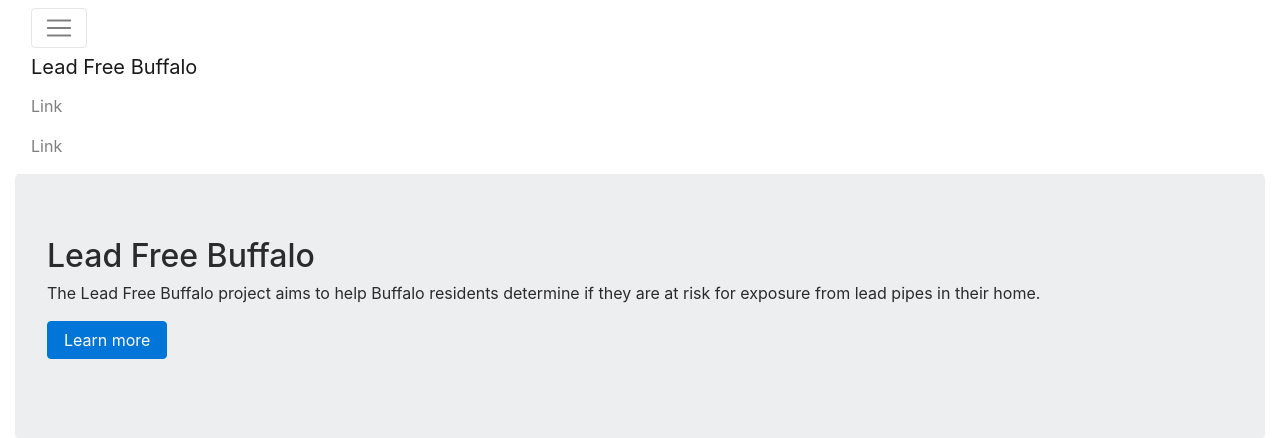
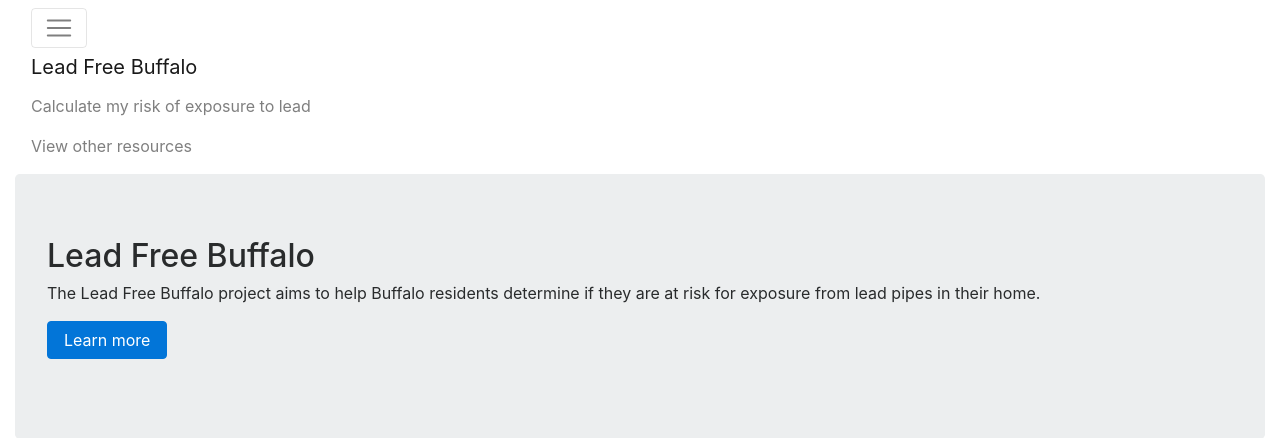
Before and after one commit to nshea3/civic-innovation-middleware, a Flask app: page /form in a window 1280 px wide, after a click that opens the changed part. Shown: the top 438 px of the page. Run offline with Flask 2, Linux system fonts and the light colour scheme; some libraries are stand-ins or nearby versions.

Commit message:
Working on links, formatting, page content etc

```diff
--- a/templates/form.html
+++ b/templates/form.html
@@ -23,15 +23,15 @@
 					<button class="navbar-toggler" type="button" data-toggle="collapse"
 						data-target="#bs-example-navbar-collapse-1">
 						<span class="navbar-toggler-icon"></span>
-					</button> <a class="navbar-brand" href="#">Lead Free Buffalo</a>
+					</button> <a class="navbar-brand" href="/">Lead Free Buffalo</a>
 					<div class="collapse navbar-collapse" id="bs-example-navbar-collapse-1">
 						<ul class="navbar-nav">
 							<li class="nav-item">
-								<a class="nav-link" href="#">Link</a>
-							</li>
-							<li class="nav-item">
-								<a class="nav-link" href="#">Link</a>
-							</li>
+								<a class="nav-link" href="/form">Calculate my risk of exposure to lead</a>
+						   </li>
+						   <li class="nav-item">
+								<a class="nav-link" href="/about">View other resources</a>
+						   </li>
 						</ul>
 					</div>
 				</nav>
--- a/templates/index.html
+++ b/templates/index.html
@@ -20,14 +20,14 @@
 
 				<button class="navbar-toggler" type="button" data-toggle="collapse" data-target="#bs-example-navbar-collapse-1">
 					<span class="navbar-toggler-icon"></span>
-				</button> <a class="navbar-brand" href="#">Lead Free Buffalo</a>
+				</button> <a class="navbar-brand" href="/">Lead Free Buffalo</a>
 				<div class="collapse navbar-collapse" id="bs-example-navbar-collapse-1">
 					<ul class="navbar-nav">
 						<li class="nav-item">
 							 <a class="nav-link" href="/form">Calculate my risk of exposure to lead</a>
 						</li>
 						<li class="nav-item">
-							 <a class="nav-link" href="#">View other resources</a>
+							 <a class="nav-link" href="/about">View other resources</a>
 						</li>
 					</ul>
 				</div>
```
Also changed, not shown: templates/elevated.html (+6 -6 lines), templates/low_risk.html (+6 -6 lines), templates/map_pblevels.html (+6 -6 lines), templates/map_sampling.html (+6 -6 lines), templates/maps.html (+6 -6 lines).
